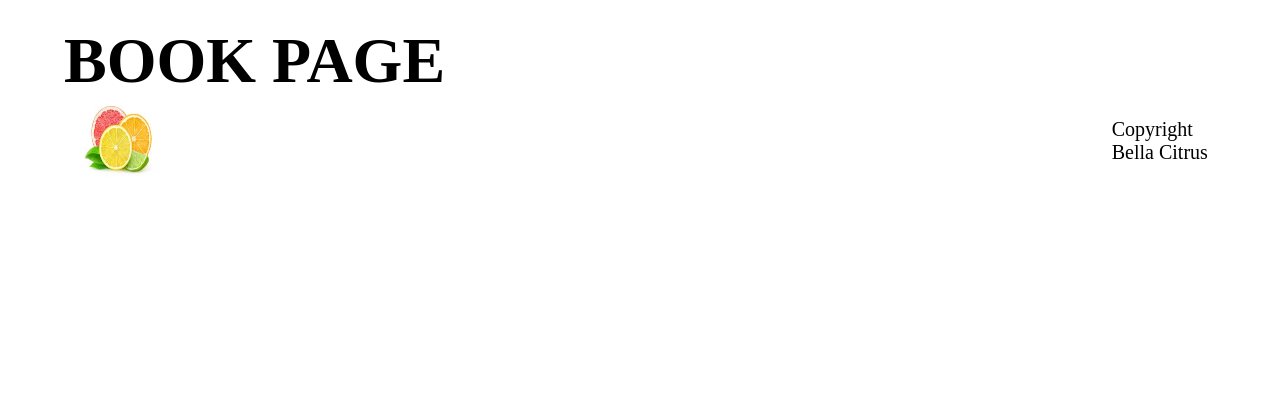
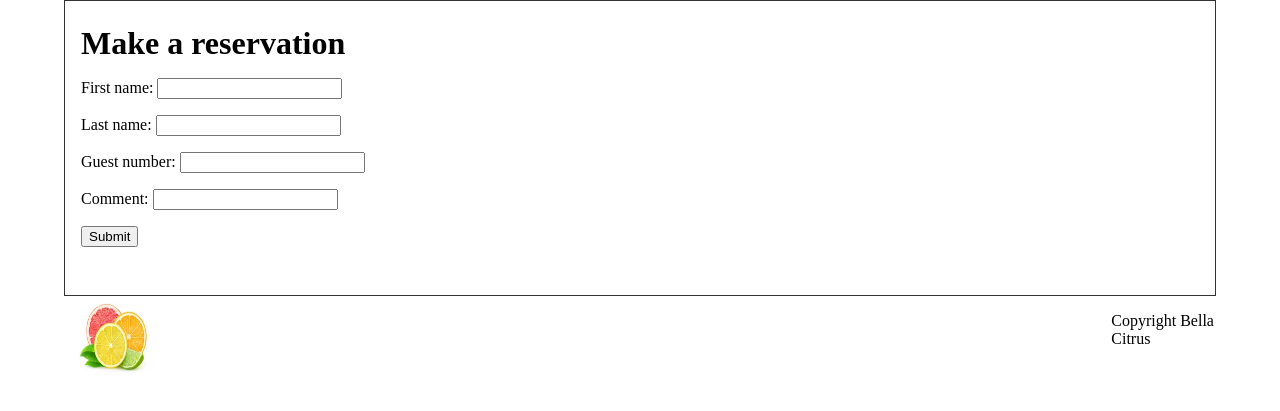
Before and after one commit to toor-4/resto, a Django app: page /book/ in a window 1280 px wide. Shown: the part 225-636 px from the top of the page. Run offline with Django 5.2, Linux system fonts and the light colour scheme; some web fonts are replaced.

Commit message:
added views.py, forms.py. models.py

```diff
--- a/app/settings.py
+++ b/app/settings.py
@@ -26,7 +26,8 @@
     'django.contrib.sessions',
     'django.contrib.messages',
     'django.contrib.staticfiles',
-    'restaurant'
+    'restaurant',
+    'crispy_forms',
 ]
 
 MIDDLEWARE = [
@@ -112,3 +113,6 @@
 # https://docs.djangoproject.com/en/5.0/ref/settings/#default-auto-field
 
 DEFAULT_AUTO_FIELD = 'django.db.models.BigAutoField'
+
+
+CRISPY_TEMPLATE_PACK = 'bootstrap4'  # or 'bootstrap3', 'uni-form', etc.
--- /dev/null
+++ b/requirements.txt
@@ -0,0 +1,5 @@
+asgiref==3.8.1
+Django==5.0.6
+django-debug-toolbar==4.4.2
+sqlparse==0.5.0
+typing_extensions==4.12.0
--- /dev/null
+++ b/restaurant/forms.py
@@ -0,0 +1,9 @@
+from django.forms import ModelForm
+from .models import Booking
+
+
+# Code added for loading form data on the Booking page
+class BookingForm(ModelForm):
+    class Meta:
+        model = Booking
+        fields = "__all__"
--- a/restaurant/models.py
+++ b/restaurant/models.py
@@ -2,7 +2,7 @@
 
 # Create your models here.
 class Booking(models.Model):
-    firs_name = models.CharField(max_length = 200 )
+    first_name = models.CharField(max_length = 200 )
     last_name = models.CharField(max_length = 200)
     guest_number = models.IntegerField()
     comment = models.CharField(max_length=1000)
--- a/restaurant/static/css/style.css
+++ b/restaurant/static/css/style.css
@@ -59,24 +59,23 @@
 /* ============== S E C T I O N ==============  */
 section {
   display: flex;
-  gap: 2rem 1rem;
-  margin-top: 1rem;
-  margin-bottom: 1rem;
+  gap: 0.5rem;
+  /* margin-top: 1rem; */
+  /* margin-bottom: 1rem; */
   flex-direction: row;
 }
 
 article {
   flex: 1;
-  font-size: 1.25rem;
 }
 
 article img {
+  height: 50vh;
   max-width: 100%;
-  /* margin: 0px; */
 }
 
 article ul {
-  list-style: none;
+  list-style: circle;
 }
 
 main article {
@@ -85,14 +84,21 @@
   padding-right: 1rem;
 }
 
-/* START ============== A B O U T   W R A P P E R ==============  */
-.about-wrapper {
+/* START ============== A B O U T.html - c O N T A I N E R ==============  */
+.row {
   display: flex;
-  /* flex-direction: row; */
+  flex-direction: row;
   width: 100%;
   padding-bottom: 1rem;
   gap: 40px;
 }
+
+.column {
+  flex-basis: 50%;
+  margin-bottom: 1rem;
+  padding-bottom: 1rem;
+}
+
 /* .about-wrapper {
   display: grid;
   grid-template-columns: 1fr 1fr;
@@ -109,40 +115,75 @@
   width: 100%;
 }
 
-.open {
-  margin-top: 60px;
+.pasta {
+  height: 85%;
 }
+
 /* ============== F O O T E R ==============  */
 .footer-wrapper {
   display: grid;
   grid-template-columns: 10fr 1fr;
-  padding-left: 5px;
+  /* text-align: center; */
+  /* padding-left: 5px; */
   /* display: flex; */
   /* justify-content: space-between; */
 }
 
 /* ============== H1 H2 ==============  */
 h1 {
-  font-size: 4rem;
+  font-size: 2rem;
   margin-top: 1.5rem;
   margin-bottom: 0;
 }
 
 h2 {
-  font-size: 2.5rem;
+  font-size: 2rem;
   color: #333333;
   margin: 1rem 0;
+  /* font-family: Verdana, Geneva, Tahoma, sans-serif; */
+  font-family: Verdana, sans-serif;
 }
 
+.open {
+  margin-left: auto;
+}
 /* ============== RESPONSIVE BEHAVIOR ==============  */
+
 @media (max-width: 800px) {
-  .about-wrapper {
+  section {
+    flex-direction: column;
+  }
+
+  .row {
+    flex-direction: column;
+    width: 100%;
+  }
+
+  article img {
+    height: 70vh;
+    max-width: 100%;
+  }
+  input {
+    width: 100%;
+  }
+
+  #button {
+    width: 100%;
+  }
+}
+/*
+@media (max-width: 800px) {
+  .container {
     display: block;
+  }
+  h1 {
+    font-size: 3em;
   }
   h2 {
     font-size: 1.5em;
   }
+
   section {
     display: block;
   }
-}
+} */
--- a/restaurant/templates/about.html
+++ b/restaurant/templates/about.html
@@ -4,7 +4,7 @@
   <article>
     <h1>About Us</h1>
     <!--Begin row-->
-    <div class="about-wrapper">
+    <div class="row">
       <div class="column">
         <p>
           Tucked away in the bustling heart of Chicago, Bella Citrus shines
--- a/restaurant/templates/book.html
+++ b/restaurant/templates/book.html
@@ -1,3 +1,35 @@
-{% extends 'base.html' %} {% block content %}
-<h1>BOOK PAGE</h1>
+{% extends 'base.html' %} {% load static %} {% block content %}
+<section>
+  <article>
+    <h1>Make a reservation</h1>
+    <!--Begin row-->
+    <div class="row">
+      <!--Begin col-->
+      <div class="column">
+        <form action="" method="post">
+          {% csrf_token %} {{form.as_p}}
+          <input type="submit" id="button" />
+        </form>
+      </div>
+      <!--End col-->
+
+      <!--Begin col-->
+      <!-- <div class="column">
+        <div class="videowrap">
+          <iframe
+            src="https://www.google.com/maps/embed?pb=!1m18!1m12!1m3!1d11898.289517452584!2d-87.60853049433447!3d41.79442860243028!2m3!1f0!2f0!3f0!3m2!1i1024!2i768!4f13.1!3m3!1m2!1s0x880e2912ce6f7027%3A0xc0cfb5545d4a37b2!2sHyde%20Park%2C%20Chicago%2C%20IL%2C%20USA!5e0!3m2!1sen!2spt!4v1662384760663!5m2!1sen!2spt"
+            width="600"
+            height="450"
+            style="border: 0"
+            allowfullscreen=""
+            loading="lazy"
+            referrerpolicy="no-referrer-when-downgrade"
+          ></iframe>
+        </div> -->
+      <!-- </div> -->
+      <!--End col-->
+    </div>
+    <!--End row-->
+  </article>
+</section>
 {% endblock %}
--- a/restaurant/templates/index.html
+++ b/restaurant/templates/index.html
@@ -13,7 +13,7 @@
   </section>
   <section>
     <article>
-      <h2>Our New Menu</h2>
+      <h2>Pizza Lover</h2>
       <img src="{% static 'image/spinaci.jpg' %}">
       <p>
         Our menu consists of 12-15 seasonal items based on Italian, Greek, and Turkish culture.
@@ -33,7 +33,7 @@
       </p>
     </article>
     <article>
-      <h2>Opening Hours</h2>
+      <h2>Hours Open</h2>
       <img src="{% static 'image/spreadToppings.png' %}">
       <p>
         The Little Lemon Restaurant is open 7 days a week, except for public holidays.
@@ -49,7 +49,7 @@
   <section>
     <article>
       <h2>Dine with us</h2>
-      <img src="{% static 'image/pasta.jpg' %}">
+      <img class="pasta" src="{% static 'image/pasta.jpg' %}">
       <p>
         Enjoy the delicious foods we have as we serve them with pride.
       </p>
--- a/restaurant/views.py
+++ b/restaurant/views.py
@@ -1,5 +1,5 @@
 from django.shortcuts import render
-
+from . forms import BookingForm
 # Create your views here.
 def home(request):
     return render(request,'index.html')
@@ -8,7 +8,14 @@
     return render(request,'about.html')
 
 def book(request):
-    return render(request,'book.html')
+    form = BookingForm()
+    if request.method == 'POST':
+        form = BookingForm(request.POST)
+        if form.is_valid():
+            form.save()
+    context = {'form': form}
+
+    return render(request,'book.html', context)
 
 def menu(request):
     return render(request,'menu.html')
```
Also changed, not shown: z-nav/HowToInstall-Crispy.txt (added, +20 -0 lines), z-nav/flex-basis.html (added, +44 -0 lines), z-nav/flex-items.html (added, +43 -0 lines), restaurant/migrations/0001_initial.py (added).
